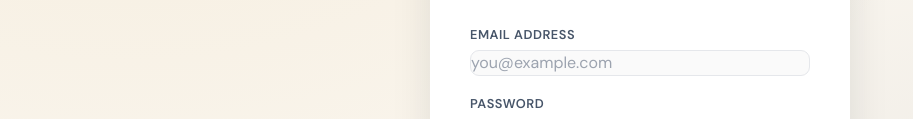
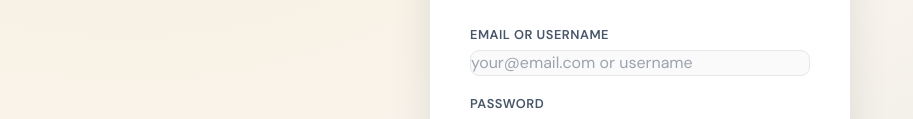
Before and after one commit to mirekudev-prog/echo-stack-ghana, a plain HTML site: page user-login.html in a window 1280 px wide. Shown: the part 312-431 px from the top of the page, without its empty margins (0-913 px from the left). Drawn offline with nearby package versions, Linux system fonts and the light colour scheme.

Commit message:
Update user-login.html

```diff
--- a/user-login.html
+++ b/user-login.html
@@ -176,8 +176,8 @@
 
         <!-- FIX: field name is now "email" to match backend /api/users/login -->
         <div class="field">
-            <label for="email">Email Address</label>
-            <input type="email" id="email" placeholder="you@example.com" autocomplete="email" required>
+            <label for="email">Email or Username</label>
+            <input type="text" id="email" placeholder="your@email.com or username" autocomplete="email" required>
             <div class="error-msg" id="email-error">Please enter your email address</div>
         </div>
 
```
